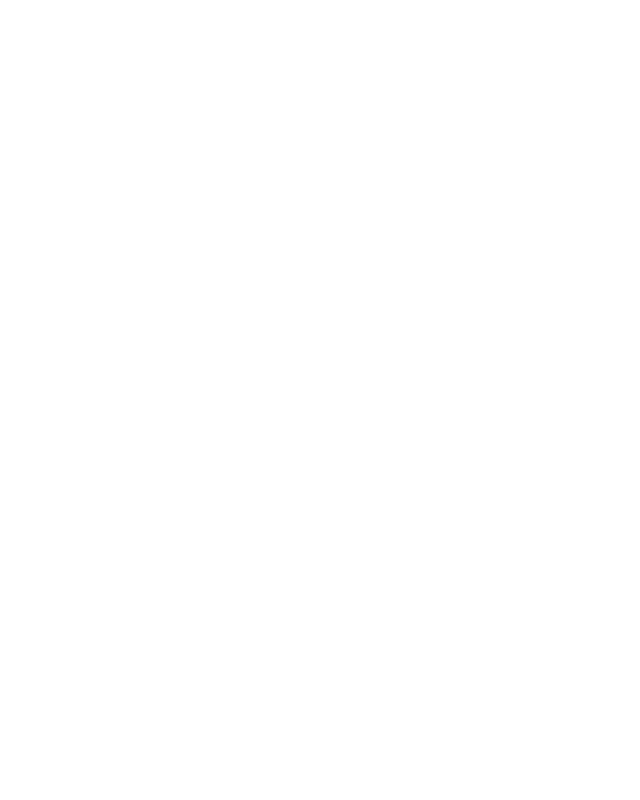
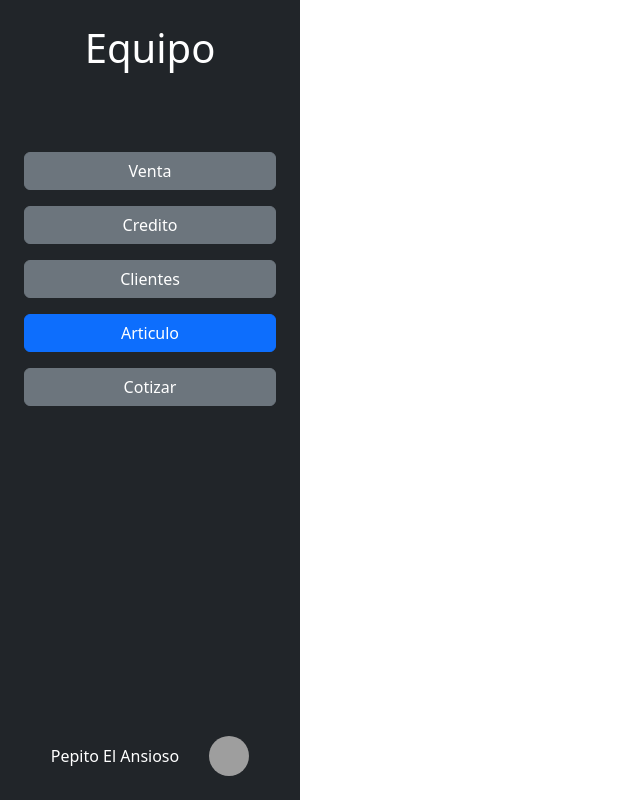
Before and after one commit to Facundo741/PDV-FRONT, a React (Vite) app: page /articulo in a window 1280 px wide. Shown: the whole page, without its empty margins (0-640 px from the left). Built offline with nearby package versions, Linux system fonts and the light colour scheme; grey boxes are pictures that could not be loaded.

Commit message:
Dashboard con router doom

```diff
--- a/package.json
+++ b/package.json
@@ -10,8 +10,11 @@
     "preview": "vite preview"
   },
   "dependencies": {
+    "bootstrap": "^5.3.3",
     "react": "^18.2.0",
-    "react-dom": "^18.2.0"
+    "react-bootstrap": "^2.10.4",
+    "react-dom": "^18.2.0",
+    "react-router-dom": "^6.26.0"
   },
   "devDependencies": {
     "@types/react": "^18.2.66",
--- a/src/App.jsx
+++ b/src/App.jsx
@@ -1,11 +1,21 @@
+import { BrowserRouter as Router, Route, Routes } from 'react-router-dom';
+import 'bootstrap/dist/css/bootstrap.min.css';
+import Navbar from "./components/navbar/Navbar"
 
 
 function App() {
 
   return (
-    <>
-
-    </>
+    <Router>
+        <Navbar />
+          <Routes>
+            {/* <Route path="/venta" element={<Venta />} />
+            <Route path="/credito" element={<Credito />} />
+            <Route path="/clientes" element={<Clientes />} />
+            <Route path="/articulo" element={<Articulo />} />
+            <Route path="/cotizar" element={<Cotizar />} /> */}
+          </Routes>
+    </Router>
   )
 }
 
--- /dev/null
+++ b/src/components/navbar/Navbar.css
@@ -0,0 +1,30 @@
+.navbar {
+  height: 100vh;
+  display: flex;
+  flex-direction: column;
+  position: fixed;
+  left: 0;
+  top: 0;
+  width: 300px;
+}
+
+.nav-items {
+  flex-grow: 1;
+}
+
+.nav-button {
+  width: 100%;
+}
+
+.avatar-photo {
+  width: 40px;
+  height: 40px;
+  margin-top: 0px;
+  margin-left: 30px;
+}
+
+@media (max-width: 980px) {
+  .navbar {
+    display: none;
+  }
+}
--- /dev/null
+++ b/src/components/navbar/Navbar.jsx
@@ -0,0 +1,70 @@
+import React from 'react';
+import { Container, Row, Col, Button, Image } from 'react-bootstrap';
+import { Link, useLocation } from 'react-router-dom';
+import './Navbar.css';
+
+const Navbar = () => {
+  const location = useLocation();
+
+  return (
+    <Container fluid className="navbar bg-dark text-white p-4">
+      <Row className="justify-content-center mb-4">
+        <Col className="text-center">
+          <Link to="/" className="nav-link">
+            <h1>Equipo</h1>
+          </Link>
+        </Col>
+      </Row>
+      <Row className="nav-items flex-column align-items-center w-100 mt-5">
+        <Link to="/venta" className="nav-link">
+          <Button
+            variant={location.pathname === '/venta' ? 'primary' : 'secondary'}
+            className="nav-button mb-3"
+          >
+            Venta
+          </Button>
+        </Link>
+        <Link to="/credito" className="nav-link">
+          <Button
+            variant={location.pathname === '/credito' ? 'primary' : 'secondary'}
+            className="nav-button mb-3"
+          >
+            Credito
+          </Button>
+        </Link>
+        <Link to="/clientes" className="nav-link">
+          <Button
+            variant={location.pathname === '/clientes' ? 'primary' : 'secondary'}
+            className="nav-button mb-3"
+          >
+            Clientes
+          </Button>
+        </Link>
+        <Link to="/articulo" className="nav-link">
+          <Button
+            variant={location.pathname === '/articulo' ? 'primary' : 'secondary'}
+            className="nav-button mb-3"
+          >
+            Articulo
+          </Button>
+        </Link>
+        <Link to="/cotizar" className="nav-link">
+          <Button
+            variant={location.pathname === '/cotizar' ? 'primary' : 'secondary'}
+            className="nav-button mb-3"
+          >
+            Cotizar
+          </Button>
+        </Link>
+      </Row>
+      <Row className="mt-auto text-center">
+        <Col className="d-flex align-items-center justify-content-center">
+          <p className="mb-0 mr-2">Pepito El Ansioso</p>
+          <Image src="https://w7.pngwing.com/pngs/205/731/png-transparent-default-avatar-thumbnail.png" roundedCircle className="avatar-photo"/>
+        </Col>
+      </Row>
+    </Container>
+  );
+}
+
+export default Navbar;
--- a/src/main.jsx
+++ b/src/main.jsx
@@ -1,6 +1,7 @@
 import React from 'react'
 import ReactDOM from 'react-dom/client'
 import App from './App.jsx'
+
 
 ReactDOM.createRoot(document.getElementById('root')).render(
   <React.StrictMode>
```
Also changed, not shown: 1 other file (tests, documents, lock files or other folders).
